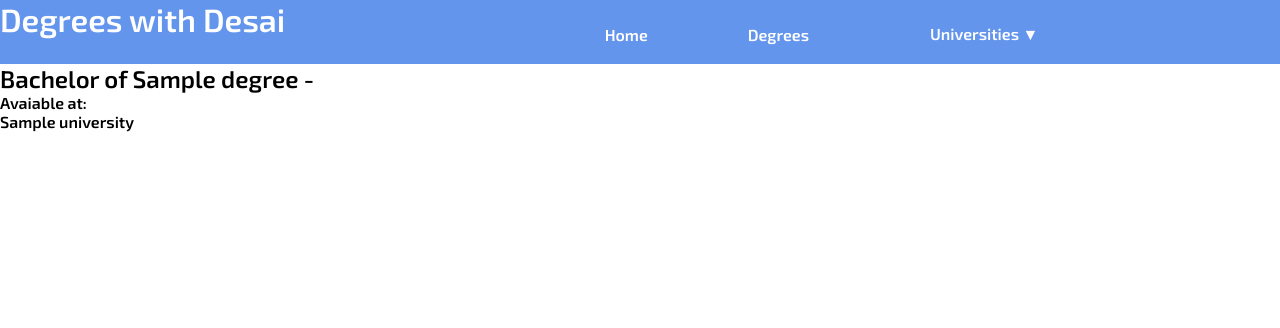
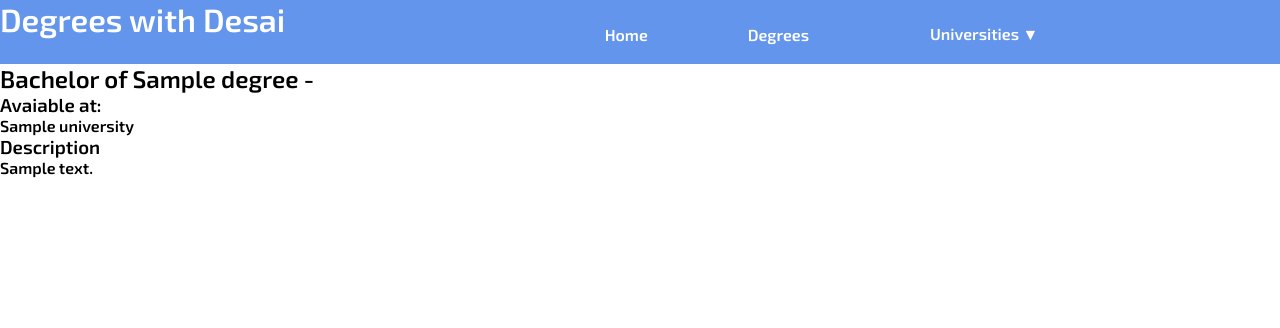
Before and after one commit to KushDesai04/13DTP-Project, a Flask app: page /degree/1 in a window 1280 px wide. Shown: the top 328 px of the page. Run offline with Flask 2, Linux system fonts and the light colour scheme; tables that the repository leaves empty hold one stand-in row (values such as "Sample post"); parts of the project's set-up code (start-up, migrations or seed data) failed here and were passed over.

Commit message:
added a description for all degrees

```diff
--- a/main.py
+++ b/main.py
@@ -16,7 +16,8 @@ def context_processor():
 
 @app.route('/')
 def home():
-    return render_template('home.html')
+  universities = models.University.query.all()
+  return render_template('home.html', universities = universities)
 
 
 @app.route('/university/<int:id>')
@@ -56,7 +57,7 @@ def degrees():
     for university in universities:
       degrees[university.name]= university.degrees
 
-  return render_template('degrees.html', degrees = degrees, universities = universities, order=order, subjects=subjects)
+  return render_template('degrees.html', degrees = degrees, universities = universities, subjects=subjects)
 
 
 if __name__ == '__main__':
--- a/models.py
+++ b/models.py
@@ -16,6 +16,7 @@ class Degree(db.Model):
     __tablename__ = 'Degree'
     id = db.Column(db.Integer, primary_key=True)
     name = db.Column(db.String())
+    description = db.Column(db.String())
     universities = db.relationship('University', secondary=UniversityDegree, back_populates='degrees')
 
 class University(db.Model):
--- a/templates/degree.html
+++ b/templates/degree.html
@@ -3,9 +3,11 @@
 
 <h2>Bachelor of {{degree.name}} - </h2>
 
-<p>Avaiable at:</p>
+<h3>Avaiable at:</h3>
 {% for university in universities %}
 <p>{{ university.name }}</p>
 {% endfor %}
 
+<h3>Description</h3>
+<p>{{ degree.description }}</p>
 {% endblock %}
```
Also changed, not shown: templates/home.html (+8 -0 lines), Career.db.
